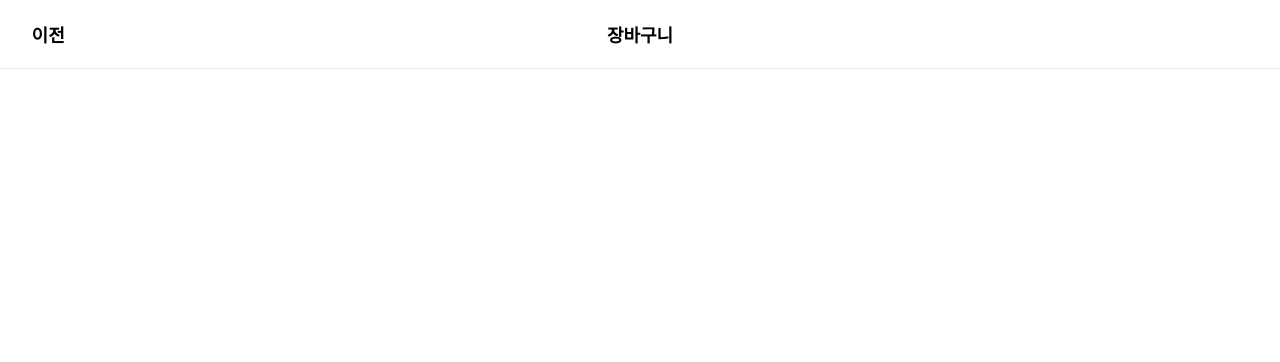
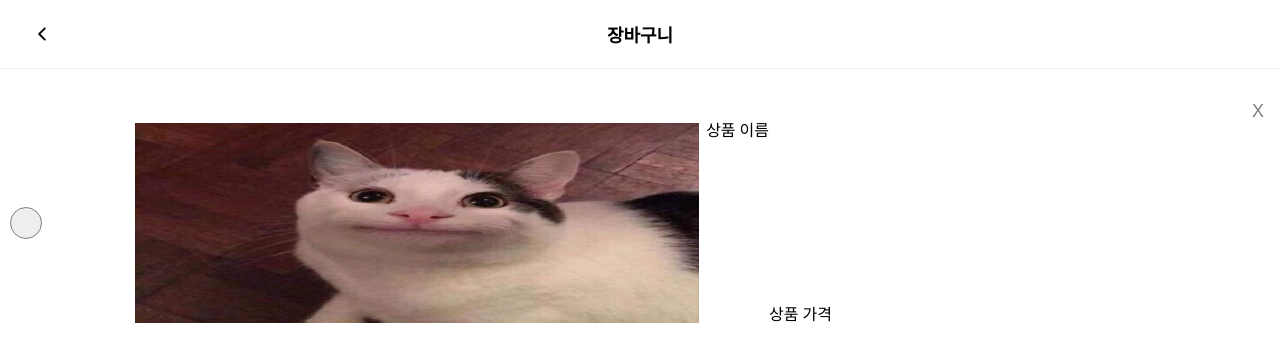
Before and after one commit to munseunggyu/tomenco_shopping_mall, a React (Create React App) app: page /#/cart in a window 1280 px wide. Shown: the top 362 px of the page. Built offline with nearby package versions, Linux system fonts and the light colour scheme.

Commit message:
Add CartList

```diff
--- a/package.json
+++ b/package.json
@@ -9,6 +9,7 @@
     "gh-pages": "^3.2.3",
     "react": "^17.0.2",
     "react-dom": "^17.0.2",
+    "react-icons": "^4.3.1",
     "react-router-dom": "5",
     "react-scripts": "5.0.0",
     "styled-components": "^5.3.3",
--- a/src/Pages/Cart.js
+++ b/src/Pages/Cart.js
@@ -1,7 +1,7 @@
 import React from 'react';
 import Goback from '../components/Goback';
 import MainHead from '../components/MainHead';
-
+import CartLists from '../components/CartLists';
 
 
 function Cart(){
@@ -9,6 +9,7 @@ function Cart(){
     <>
       <MainHead>장바구니</MainHead>
       <Goback />
+      <CartLists />
     </>
   )
 }
--- a/src/Pages/Detail.js
+++ b/src/Pages/Detail.js
@@ -1,7 +1,5 @@
 import React from 'react';
-import styled from 'styled-components';
 import MainHead from '../components/MainHead';
-import test from '../test.jpeg';
 import Goback from '../components/Goback';
 import ItemDetail from '../components/ItemDetail';
 import CartBtn from '../components/CartBtn';
--- a/src/Pages/MainPage.js
+++ b/src/Pages/MainPage.js
@@ -2,7 +2,6 @@ import React from 'react';
 import MainHead from '../components/MainHead';
 import PopularTheme from '../components/PopularTheme';
 import MainPageItems from '../components/MainPageItems';
-import Goback from '../components/Goback';
 import CartBtn from '../components/CartBtn';
 
 function MainPage(){
--- /dev/null
+++ b/src/components/CartLists.js
@@ -0,0 +1,104 @@
+import React, { useState } from 'react';
+import styled,{css} from 'styled-components';
+import test from '../test.jpeg';
+import { MdDone } from 'react-icons/md';
+
+const RemoveBtnBlock = styled.div`
+  padding:0 10px;
+  display:flex;
+  width:100%;
+  justify-content:flex-end;
+  button{
+    font-size:18px;
+    opacity:0.5;
+  }
+
+`;
+
+const CartListBlock = styled.div`
+  padding:0 10px;
+  display:flex;
+  width:100%;
+  height:200px;
+  margin-bottom:10px;
+  .checkBoxBlock{
+    height:100%;
+    display:flex;
+    align-items:center;
+    width:10%;
+    .checkBox{
+      width: 32px;
+      height: 32px;
+      border-radius: 16px;
+      border: 1px solid gray;
+      background:#EEEEEE;
+      font-size: 24px;
+      display: flex;
+      align-items: center;
+      justify-content: center;
+      margin-right: 10px;
+      cursor: pointer;
+      ${props =>
+        props.done &&
+        css`
+          border:none;
+          color: black;
+          background:yellow;
+        `}
+    }
+  }
+  img{
+    width:45%;
+    height:100%;
+    margin-right:7px;
+  }
+  .itemTP{
+    display:flex;
+    align-items:flex-start;
+    width:45%;
+    .itemTP__text{
+
+    }
+    .itemTP__price{
+      order:1;
+      align-self:flex-end;
+    }
+  }
+`;
+
+function CartList(){
+  const [done,setDone] = useState(false);
+  const OnCheck = () => setDone(!done);
+  return(
+  <>
+    <RemoveBtnBlock>
+      <button>X</button>
+    </RemoveBtnBlock>
+    <CartListBlock done={done} onClick={OnCheck}>
+      <div className='checkBoxBlock'>  <div className='checkBox' > {done && <MdDone />}</div> </div>
+      <img src={test} alt="장바구니 상품 이미지" />
+      <div className='itemTP'>
+        <p className='itemTP__text'>상품 이름</p>
+        <p className='itemTP__price'>상품 가격</p>
+      </div>
+    </CartListBlock>
+
+  </>
+  )
+};
+
+const CartListsBlock = styled.div`
+  margin-top:100px;
+`
+
+function CartLists(){
+  return(
+    <CartListsBlock>
+      <CartList />
+
+    </CartListsBlock>
+  )
+};
+
+
+export default CartLists;
--- a/src/components/Goback.js
+++ b/src/components/Goback.js
@@ -1,13 +1,13 @@
 import React from 'react';
 import {useHistory} from 'react-router-dom';
 import styled from 'styled-components';
+import { IoIosArrowBack } from "react-icons/io";
 
 const GobackBlock = styled.button`
   z-index:5;
   position:fixed;
-  padding-top: 21px;
+  padding-top: 24px;
   top:0;
-  font-size:18px;
   font-weight:700;
   margin-left:1.6rem;
 `
@@ -17,7 +17,7 @@ const history = useHistory();
 
   return(
     <GobackBlock onClick={()=>{history.goBack()}}>
-      이전
+      <IoIosArrowBack size='20' />
      </GobackBlock>
   )
 }
--- a/src/components/ItemDetail.js
+++ b/src/components/ItemDetail.js
@@ -1,5 +1,5 @@
 import React, { useState } from 'react';
-import styled,{css} from 'styled-components';
+import styled from 'styled-components';
 import test from '../test.jpeg';
 
 const ItemPriceBlock = styled.div`
--- a/src/components/MainHead.js
+++ b/src/components/MainHead.js
@@ -1,5 +1,5 @@
 import React from 'react';
-import {Route,Link} from 'react-router-dom';
+import {Link} from 'react-router-dom';
 import styled from 'styled-components';
 
 const MainHeadBlock = styled.div`
```
Also changed, not shown: 1 other file (tests, documents, lock files or other folders).
